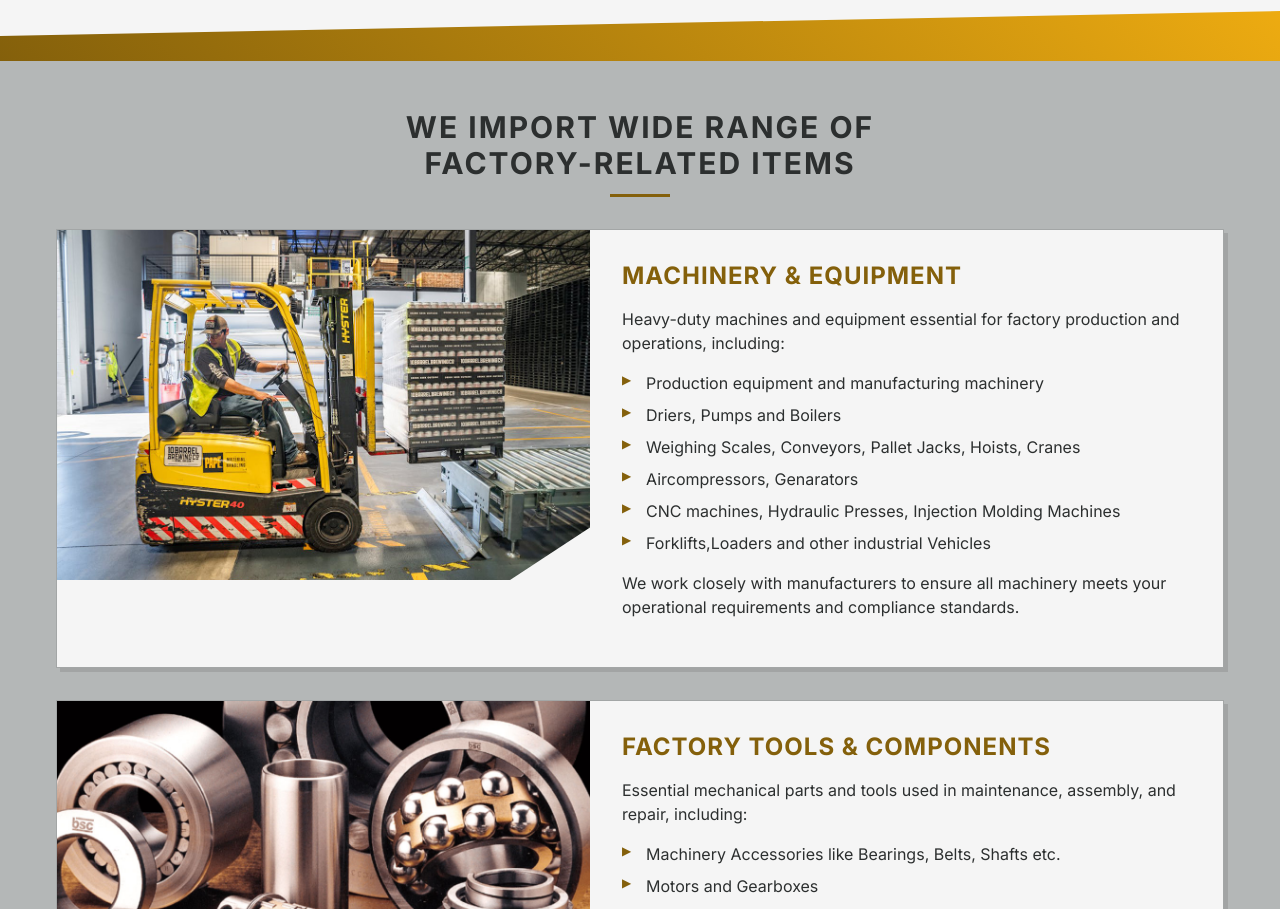
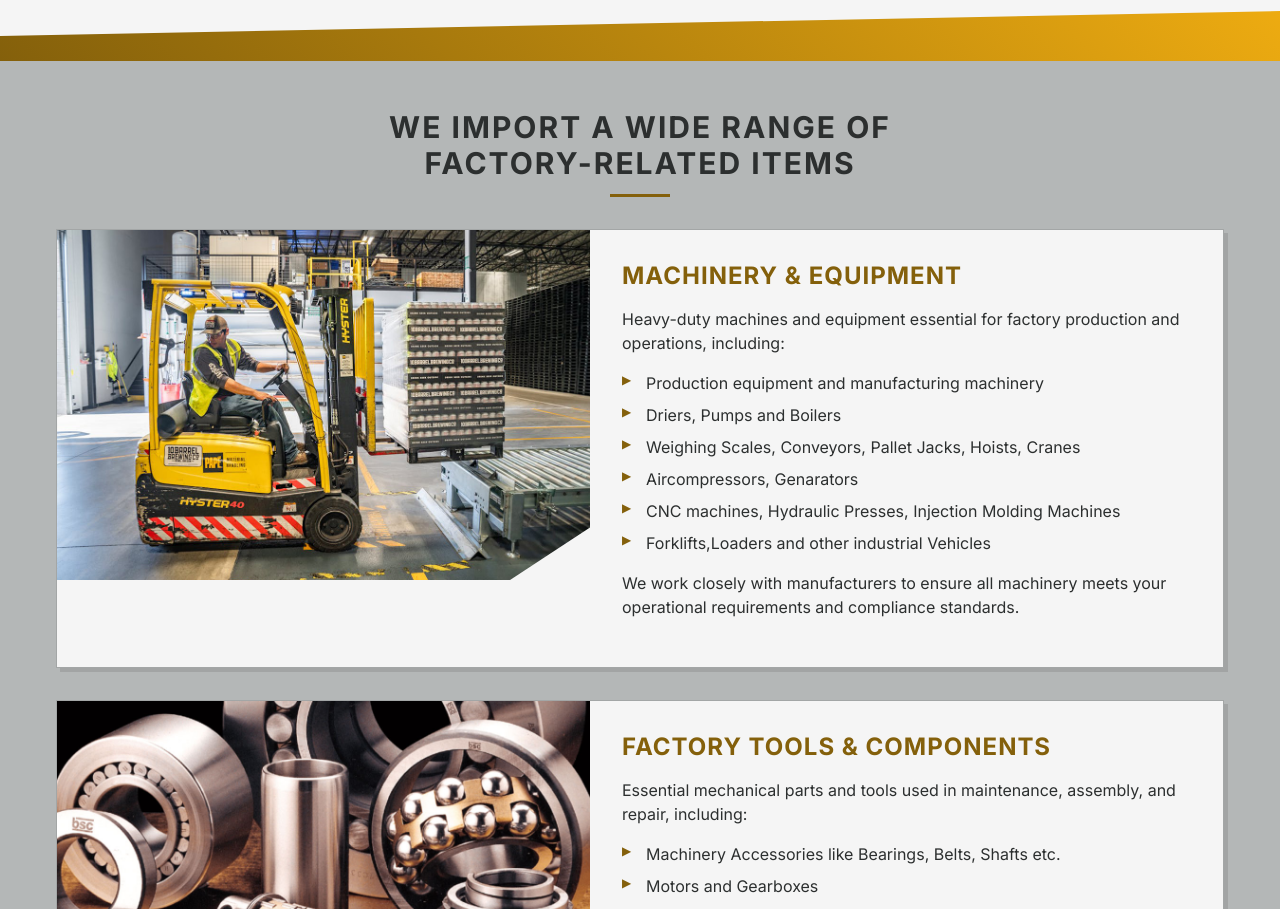
Before and after one commit to inuka-wijerathna/web, a plain HTML site: page services.html in a window 1280 px wide. Shown: the part 856-1765 px from the top of the page. Drawn offline with Linux system fonts and the light colour scheme.

Commit message:
Update services.html

```diff
--- a/services.html
+++ b/services.html
@@ -72,7 +72,7 @@
     <!-- Service Cards Section -->
     <section class="service-cards">
         <div class="container">
-            <h2 class="section-title">We Import Wide Range of <br>Factory-Related Items</h2>
+            <h2 class="section-title">We Import a Wide Range of <br>Factory-Related Items</h2>
 
             <!-- Machinery & Equipment -->
             <div id="Machinery & Equipment" class="service-card-large">
```
